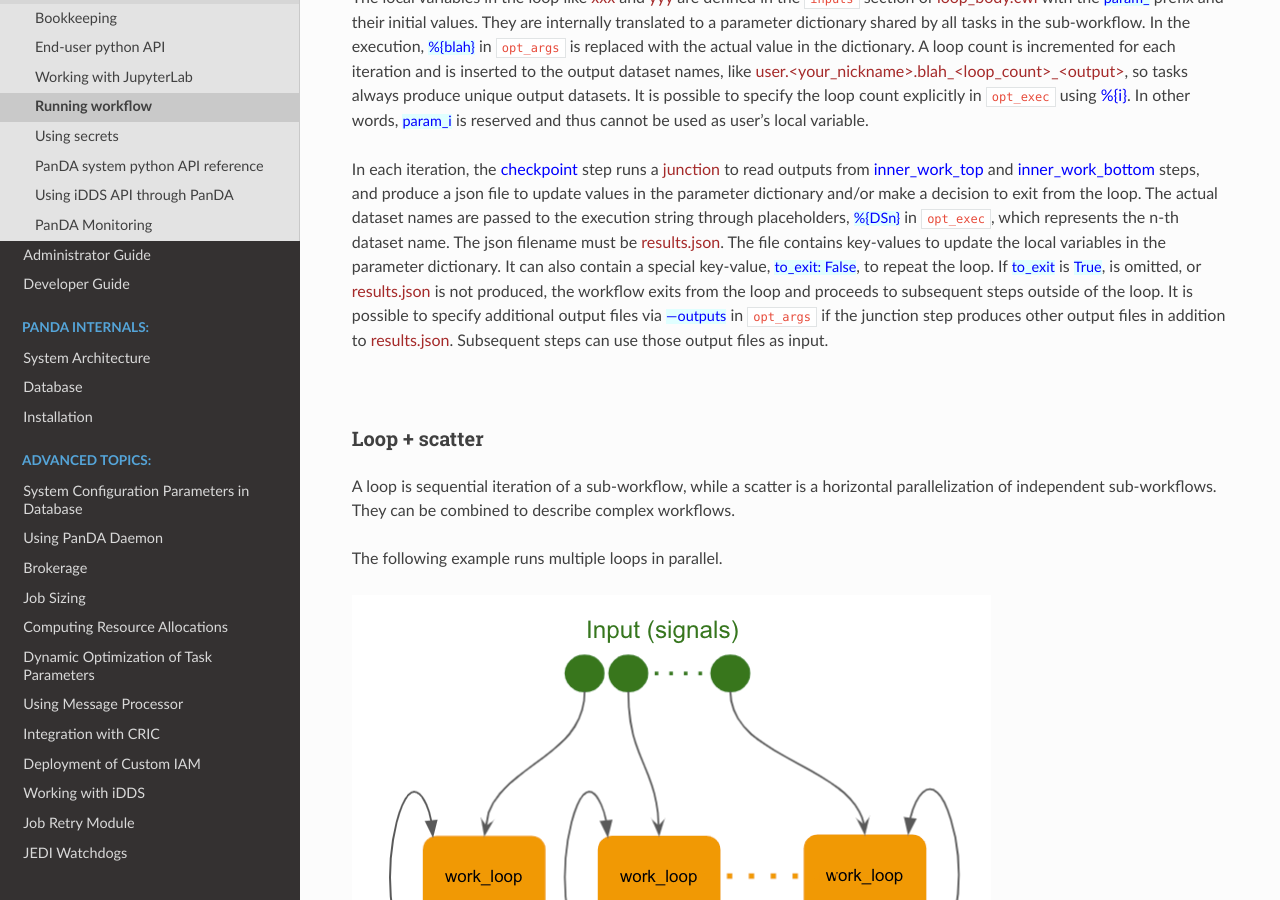
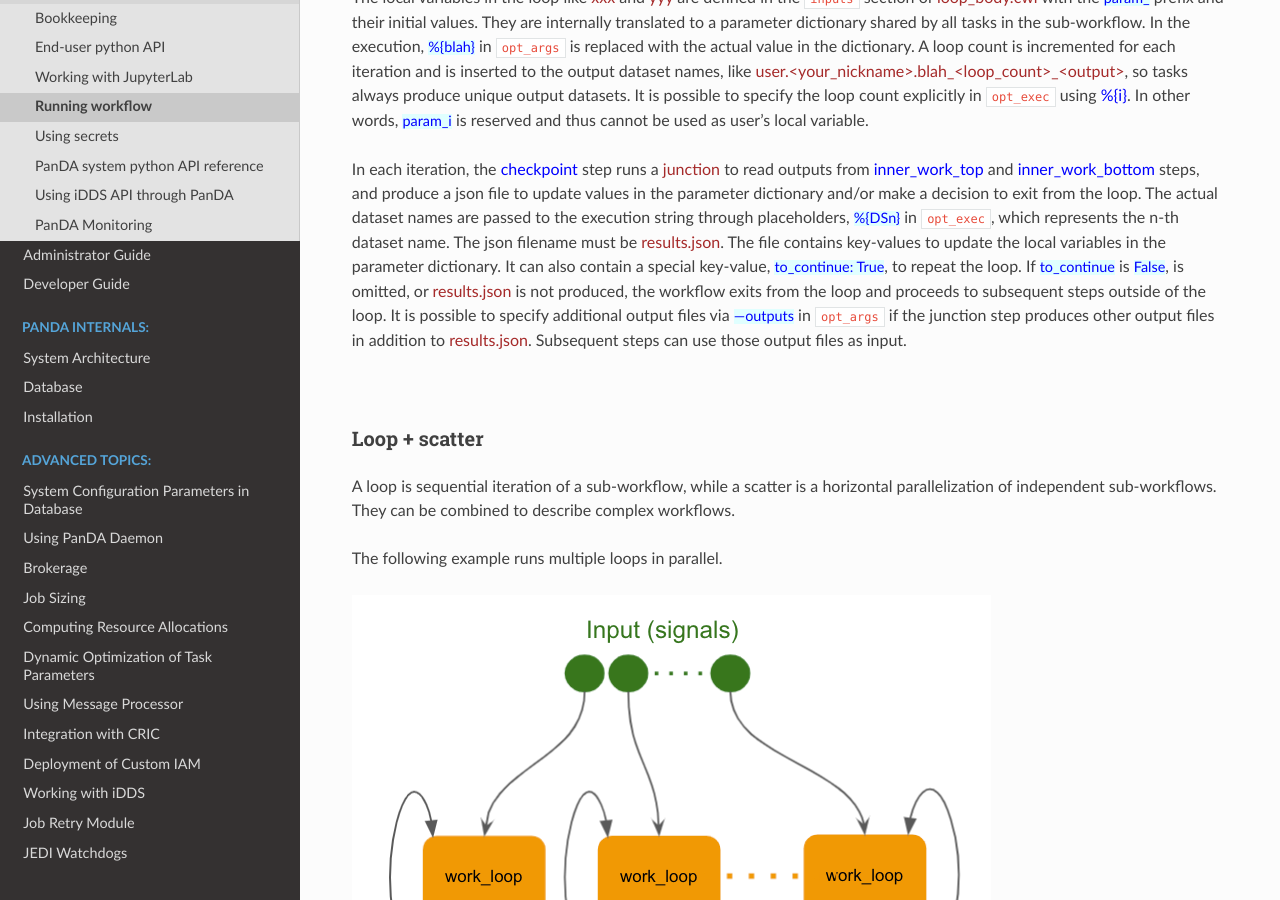
Before and after one commit to PanDAWMS/panda-docs, a Sphinx documentation site: the page built from docs/source/client/pchain.rst, in a window 1280 px wide and 900 px high, scrolled down 10179 px. Built offline with Sphinx 7.4.7 and the Read the Docs theme 2.0.0, drawn with Linux system fonts in a browser that asks for light colours; pages that are not in the unit, such as notebooks, are missing from menus.

Commit message:
terminate condition for loop

```diff
--- a/docs/source/client/pchain.rst
+++ b/docs/source/client/pchain.rst
@@ -412,8 +412,8 @@ The actual dataset names are passed to the execution string through placeholders
 in ``opt_exec``, which represents the n-th dataset name.
 The json filename must be :brown:`results.json`.
 The file contains key-values to update the local variables in the parameter dictionary.
-It can also contain a special key-value, :hblue:`to_exit: False`, to repeat the loop.
-If :hblue:`to_exit` is :hblue:`True`, is omitted, or :brown:`results.json` is not produced,
+It can also contain a special key-value, :hblue:`to_continue: True`, to repeat the loop.
+If :hblue:`to_continue` is :hblue:`False`, is omitted, or :brown:`results.json` is not produced,
 the workflow exits from the loop and proceeds to subsequent steps outside of the loop.
 It is possible to specify additional output files via :hblue:`---outputs` in ``opt_args`` if the junction step
 produces other output files in addition to :brown:`results.json`. Subsequent steps can use those output files
```
